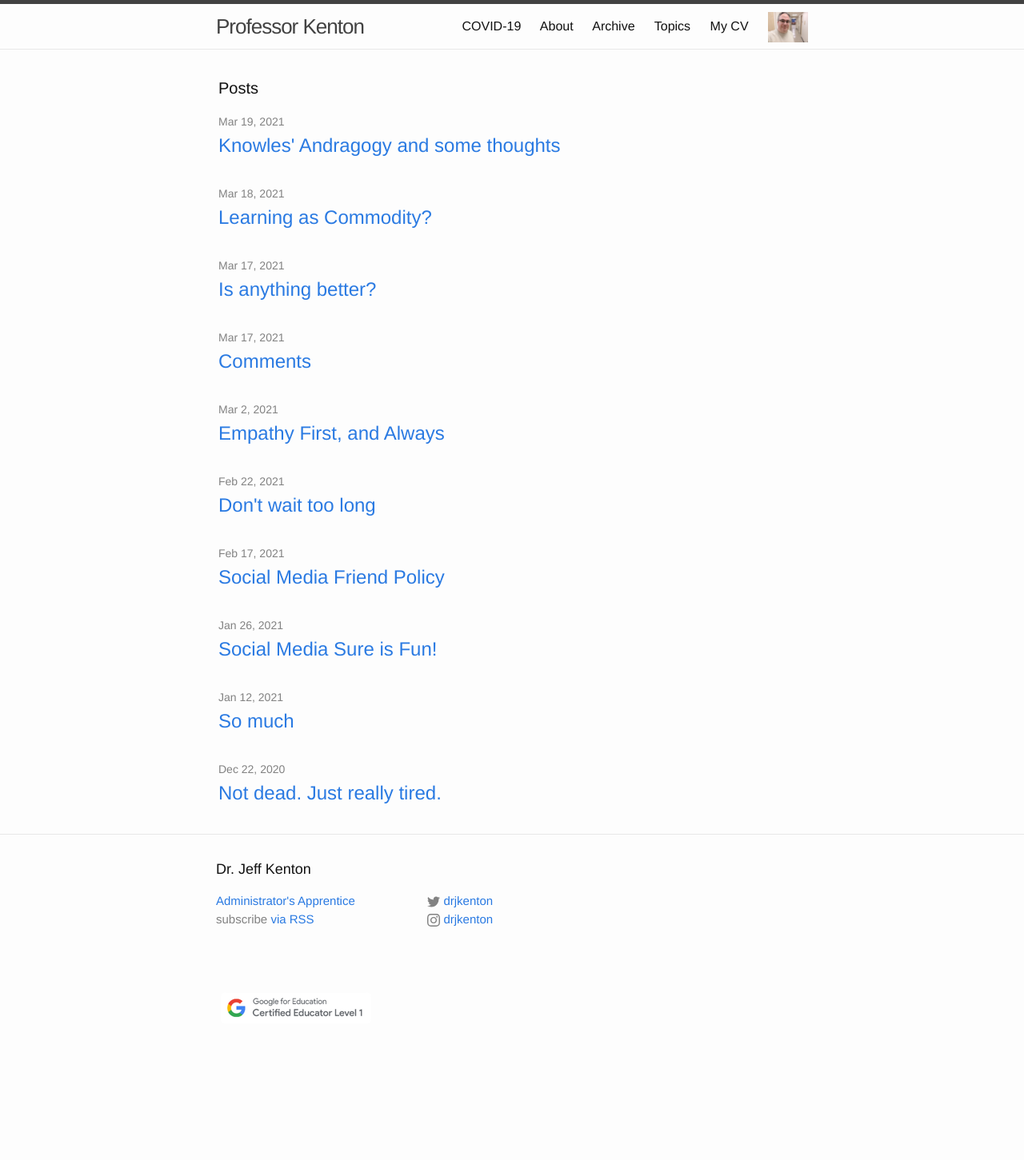
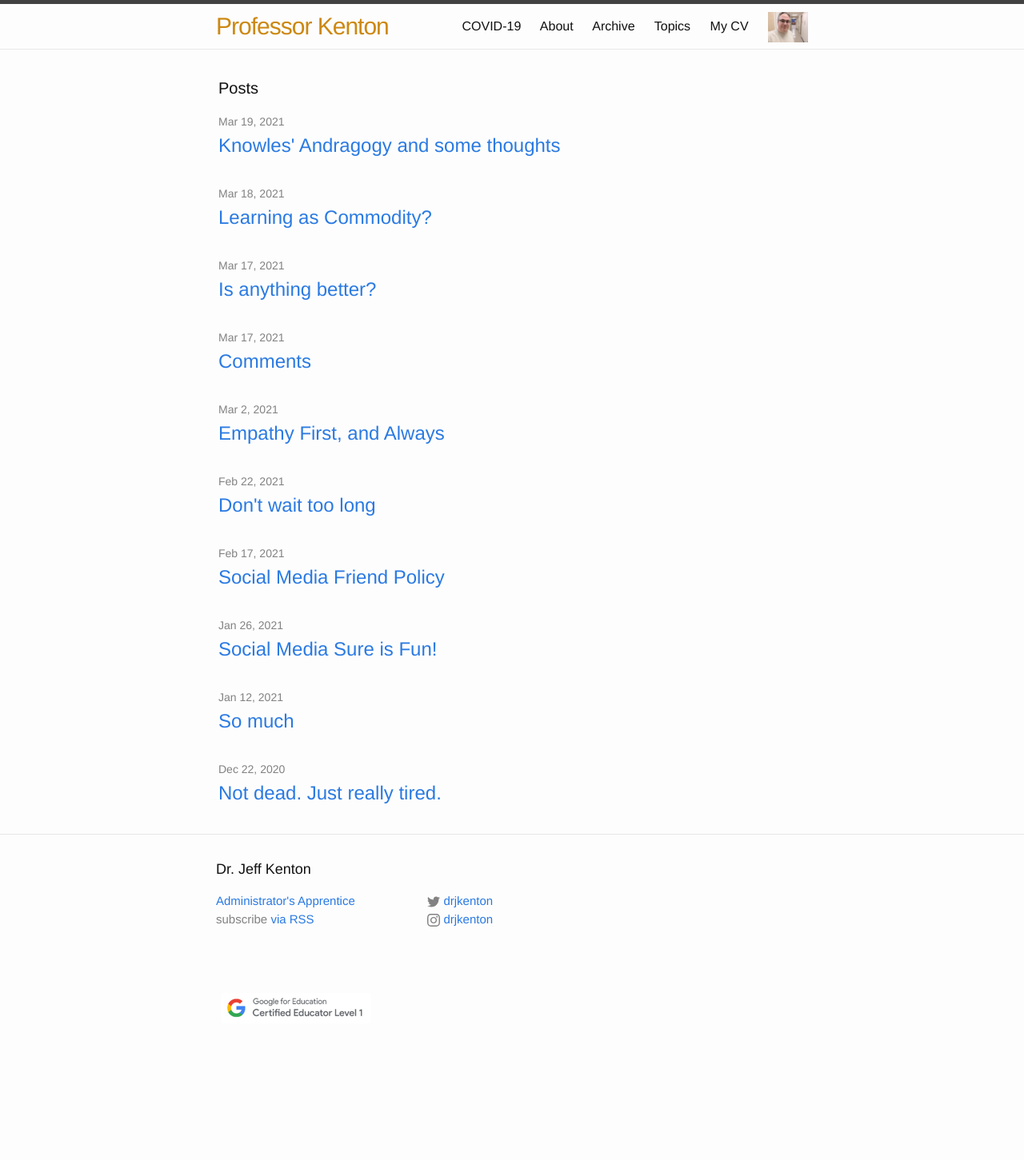
Before and after one commit to jkenton/drkenton, a Jekyll site: the page built from index.html, in a window 1280 px wide. Shown: the whole page at 80% size. Built offline with Jekyll 4.4.1, drawn with Linux system fonts in a browser that asks for light colours.

Commit message:
drk font site.title caramel

```diff
--- a/_sass/_layout.scss
+++ b/_sass/_layout.scss
@@ -11,16 +11,17 @@
 }
 
 .site-title {
-    font-size: 26px;
-    font-weight: 300;
+    font-size: 30px;
+    font-weight: 400;
     line-height: 56px;
     letter-spacing: -1px;
     margin-bottom: 0;
     float: left;
+    color: #cc8811;
 
     &,
     &:visited {
-        color: $grey-color-dark;
+        color: #cc8811;
     }
 }
 
```
